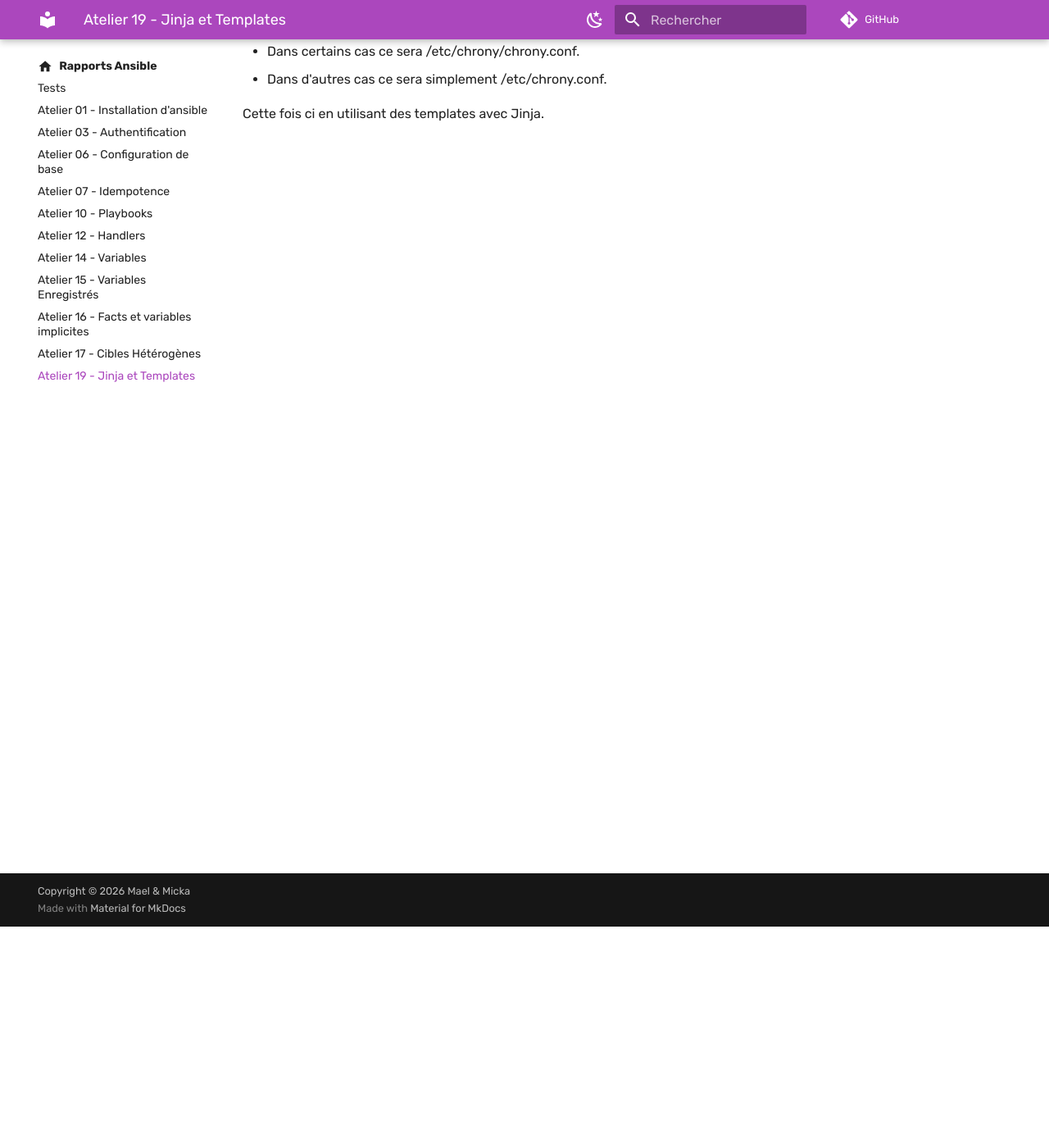
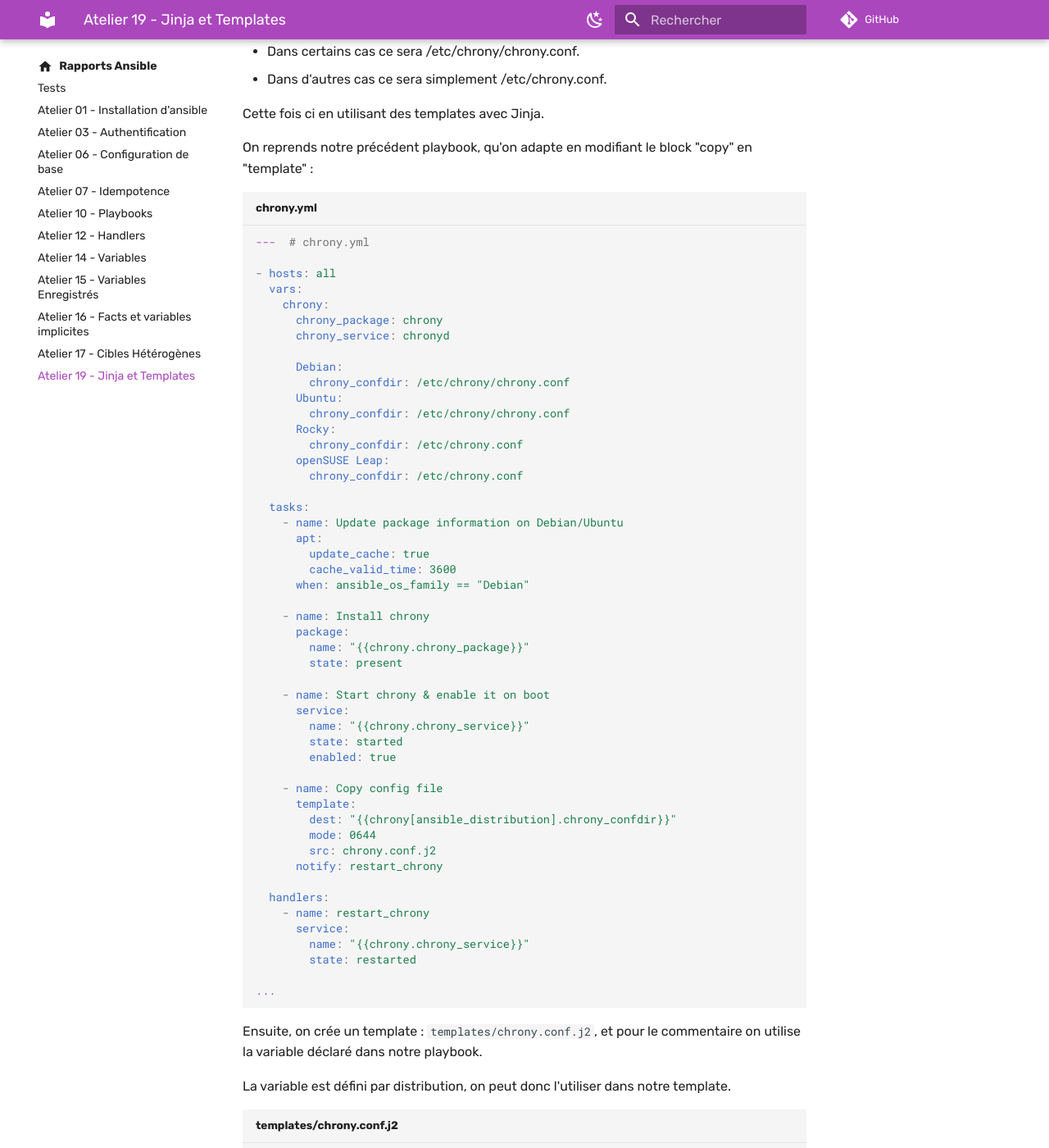
Before and after one commit to saiqo/ansible-kovacs, an MkDocs documentation site: the page built from docs/18-Jinja-et-templates/index.md, in a window 1280 px wide and 1400 px high, scrolled down 270 px. Shown: the whole window at 82% size. Built offline with MkDocs 1.6.1 and Material for MkDocs 9.7.7, drawn with Linux system fonts in a browser that asks for light colours; comment, search, counter and statistics services are not loaded; some of the changed text lies outside the part shown.

Commit message:
Ajout atelier 18

````diff
--- a/docs/18-Jinja-et-templates/index.md
+++ b/docs/18-Jinja-et-templates/index.md
@@ -6,3 +6,86 @@
 - Dans d'autres cas ce sera simplement /etc/chrony.conf.
 
 Cette fois ci en utilisant des templates avec Jinja.
+
+On reprends notre précédent playbook, qu'on adapte en modifiant le block "copy" en "template" :
+
+``` yaml title="chrony.yml"
+---  # chrony.yml
+
+- hosts: all
+  vars:
+    chrony:
+      chrony_package: chrony
+      chrony_service: chronyd
+
+      Debian:
+        chrony_confdir: /etc/chrony/chrony.conf
+      Ubuntu:
+        chrony_confdir: /etc/chrony/chrony.conf
+      Rocky:
+        chrony_confdir: /etc/chrony.conf
+      openSUSE Leap:
+        chrony_confdir: /etc/chrony.conf
+
+  tasks:
+    - name: Update package information on Debian/Ubuntu
+      apt:
+        update_cache: true
+        cache_valid_time: 3600
+      when: ansible_os_family == "Debian"
+
+    - name: Install chrony
+      package:
+        name: "{{chrony.chrony_package}}"
+        state: present
+
+    - name: Start chrony & enable it on boot
+      service:
+        name: "{{chrony.chrony_service}}"
+        state: started
+        enabled: true
+
+    - name: Copy config file
+      template:
+        dest: "{{chrony[ansible_distribution].chrony_confdir}}"
+        mode: 0644
+        src: chrony.conf.j2
+      notify: restart_chrony
+
+  handlers:
+    - name: restart_chrony
+      service:
+        name: "{{chrony.chrony_service}}"
+        state: restarted
+
+...
+
+```
+
+Ensuite, on crée un template : `templates/chrony.conf.j2`, et pour le commentaire on utilise la variable déclaré dans notre playbook.
+
+La variable est défini par distribution, on peut donc l'utiliser dans notre template.
+
+``` jinja title="templates/chrony.conf.j2"
+{# templates/chrony.conf.j2 #}
+# {{ chrony[ansible_distribution].chrony_confdir }}
+server 0.fr.pool.ntp.org iburst
+server 1.fr.pool.ntp.org iburst
+server 2.fr.pool.ntp.org iburst
+server 3.fr.pool.ntp.org iburst
+driftfile /var/lib/chrony/drift
+makestep 1.0 3
+rtcsync
+logdir /var/log/chrony
+
+```
+
+**Vérifications :**
+
+Sur la VM debian :
+
+![alt text](image.png)
+
+Sur la VM rocky :
+
+![alt text](image-1.png)
````
Also changed, not shown: docs/06-Configuration_de_base/index.md (+2 -8 lines), docs/10-Playbooks/index.md (+3 -3 lines), docs/18-Jinja-et-templates/image-1.png (added), docs/18-Jinja-et-templates/image.png (added).
